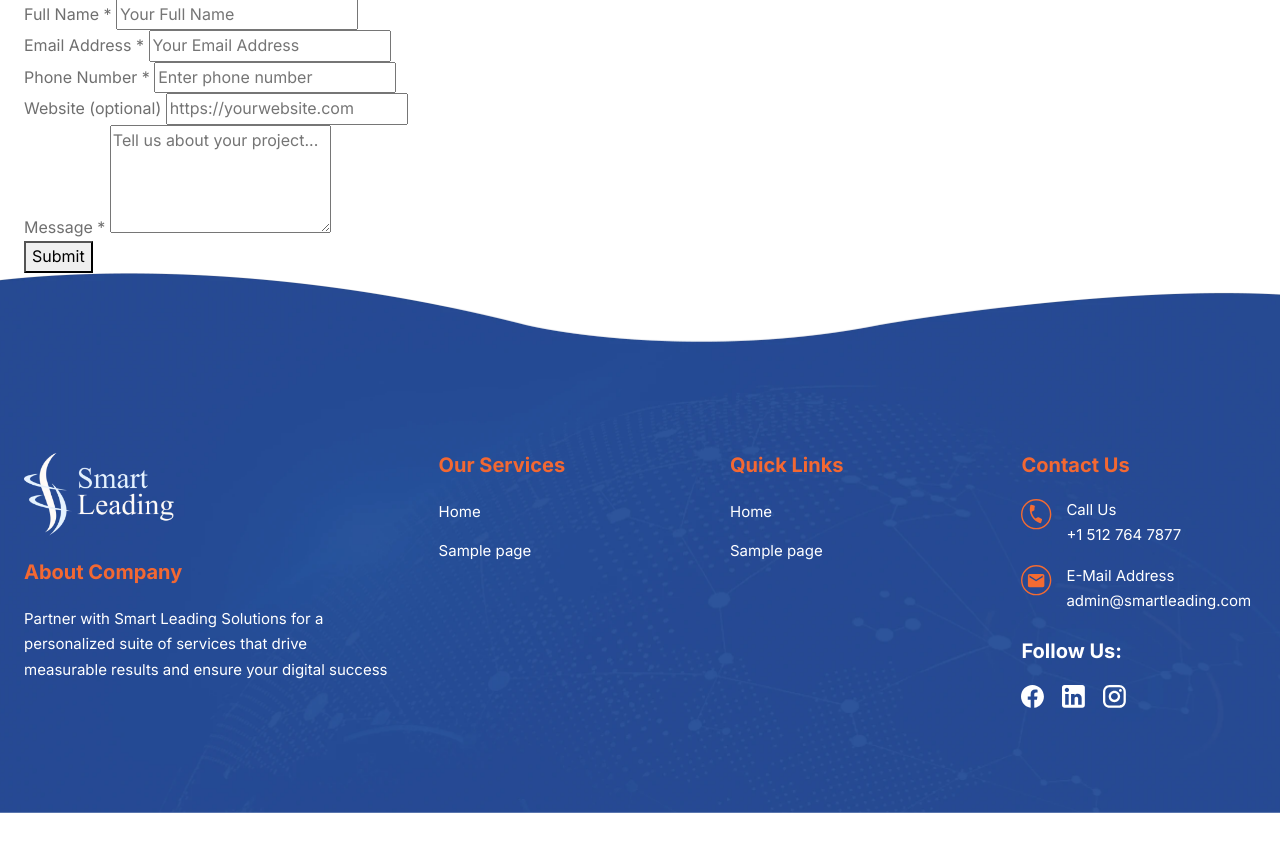
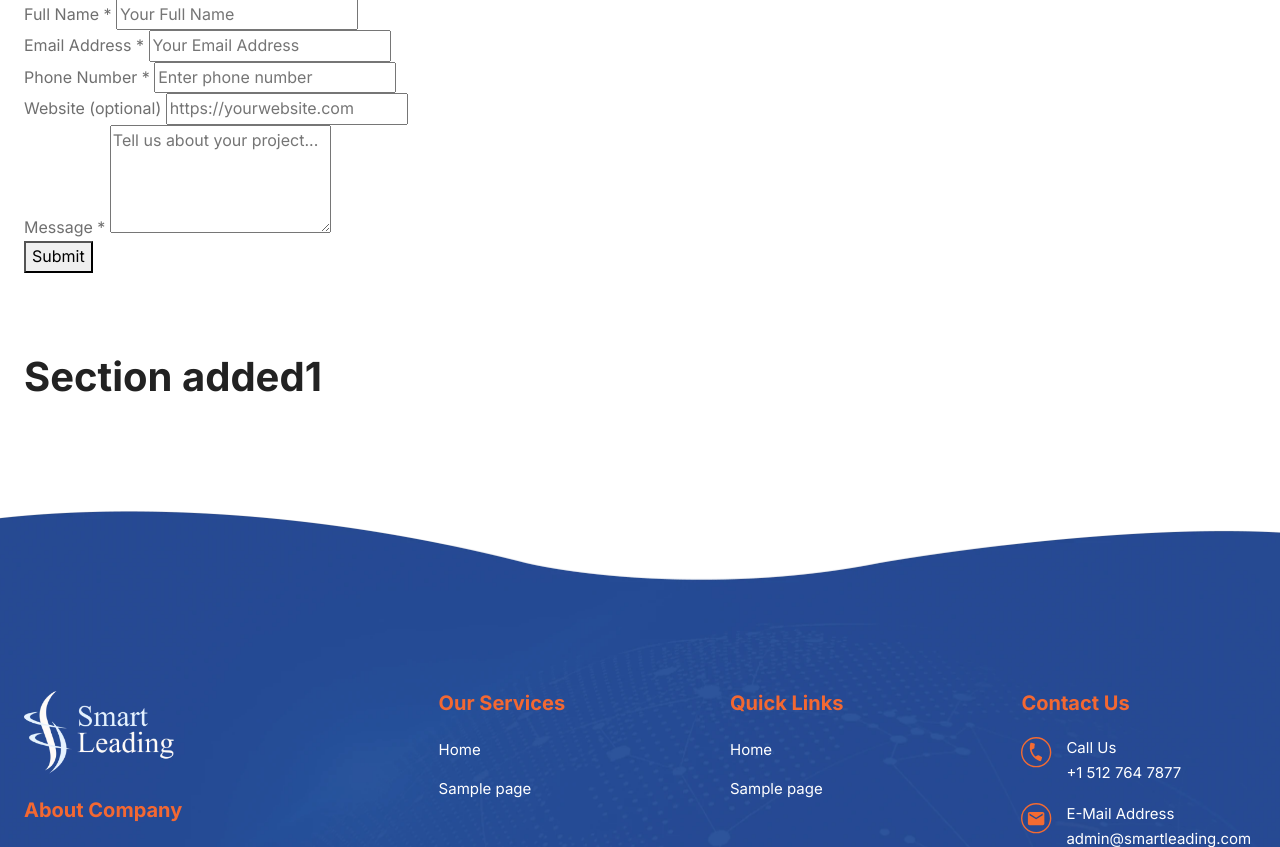
Before and after one commit to hassaansmartleading1144-wq/smart-leading, a WordPress theme: the page made by wp-content/themes/smart-leading-net/contact-template.php in a window 1280 px wide. Shown: the part 1219-2066 px from the top of the page. Before the commit the page ends 2032 px from the top, so only its background shows below. Run offline with PHP 8.4 and a stand-in for WordPress, Linux system fonts and the light colour scheme; the site name, menu and one post (Sample post) are stand-ins, and other content is empty; some libraries are stand-ins or nearby versions.

Commit message:
Add Section added1 to contact page before footer
Insert a new section with heading 'Section added1' on the Contact Us
template, styled to match the theme and placed above the footer.
Update start-local.ps1 to verify the section and pull the feature branch.

Co-authored-by: Hassaan Khan <hassaansmartleading1144-wq@users.noreply.github.com>

```diff
--- a/wp-content/themes/smart-leading-net/contact-template.php
+++ b/wp-content/themes/smart-leading-net/contact-template.php
@@ -228,6 +228,14 @@ while ( have_posts() ) :
 			</div>
 		</div>
 	</section>
+
+	<section class="contact-page__added-section section-padding" aria-labelledby="contact-page-added-section-heading">
+		<div class="sls-container">
+			<h2 id="contact-page-added-section-heading" class="contact-page__added-section-title">
+				<?php esc_html_e( 'Section added1', 'smart-leading-net' ); ?>
+			</h2>
+		</div>
+	</section>
 </div>
 
 	<?php
```
Also changed, not shown: wp-content/themes/smart-leading-net/assets/css/contact-page.css (+19 -0 lines), 1 other file.
